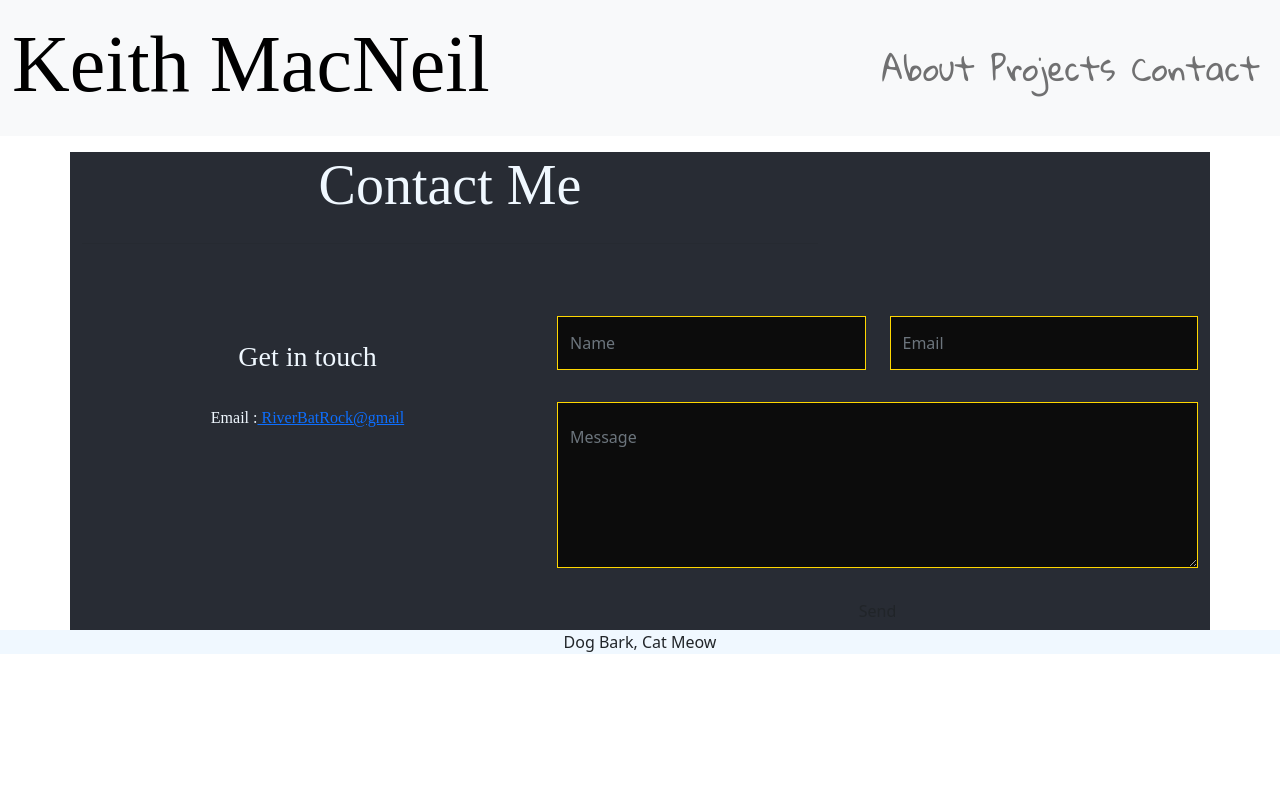
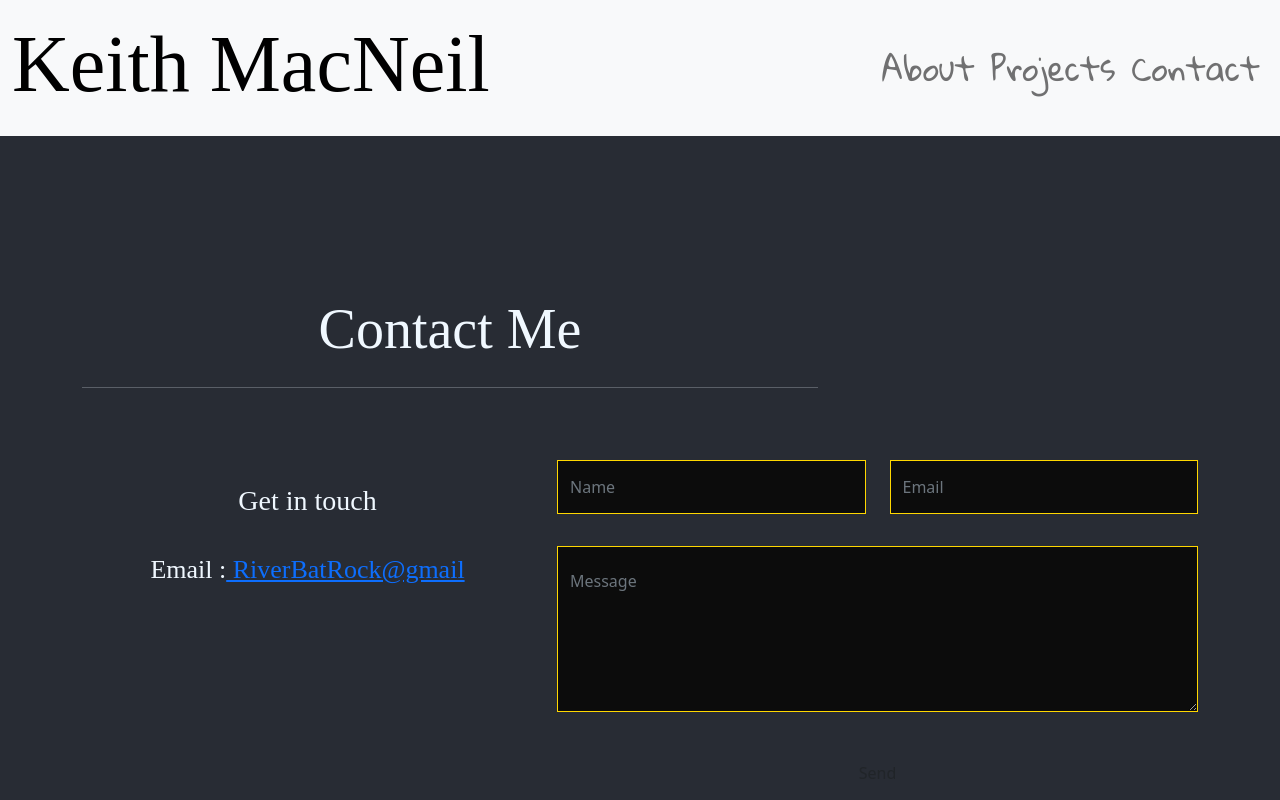
Before and after one commit to Kmac5000/React_Portfolio, a React (Create React App) app: page /contact in a window 1280 px wide. Shown: the top 800 px of the page. Built offline with nearby package versions, Linux system fonts and the light colour scheme; a web font is replaced by a local one.

Commit message:
background equal for all pages

```diff
--- a/src/components/About.js
+++ b/src/components/About.js
@@ -5,14 +5,14 @@ function About() {
     <section className="App-header" id="about-area">
       <img src="face.png" className="App-logo" alt="face" />
       <p>A little bit about me</p>
-      <a
+      {/* <a
         className="App-link"
         href="https://reactjs.org"
         target="_blank"
         rel="noopener noreferrer"
       >
         Learn React
-      </a>
+      </a> */}
     </section>
   );
 }
--- a/src/components/Contact.js
+++ b/src/components/Contact.js
@@ -31,6 +31,7 @@ const ContactMe = () => {
     });
   };
   return (
+    <section className="App-header">
       <Container id="contact-area">
         <Row className="mb-5 mt-3">
           <Col lg="8">
@@ -112,6 +113,7 @@ const ContactMe = () => {
           </Col>
         </Row>
       </Container>
+    </section>
   );
 };
 
--- a/src/components/Header.js
+++ b/src/components/Header.js
@@ -14,9 +14,6 @@ function Header() {
             Keith MacNeil
           </a>
         </h1>
-        {/* <a class="navbar-brand" href="#">
-          Navbar w/ text
-        </a> */}
         <button
           className="navbar-toggler"
           type="button"
--- a/src/components/Projects.js
+++ b/src/components/Projects.js
@@ -37,6 +37,7 @@ const portfolioImages = [
 
 function Projects() {
   return (
+    <section className="App-header">
       <Container id="projects-area">
         <Row className="mb-5 mt-3">
           <Col lg="8">
@@ -58,6 +59,7 @@ function Projects() {
           })}
         </div>
       </Container>
+    </section>
   );
 }
 
```
Lines whose indentation alone changed are shown as unchanged.
